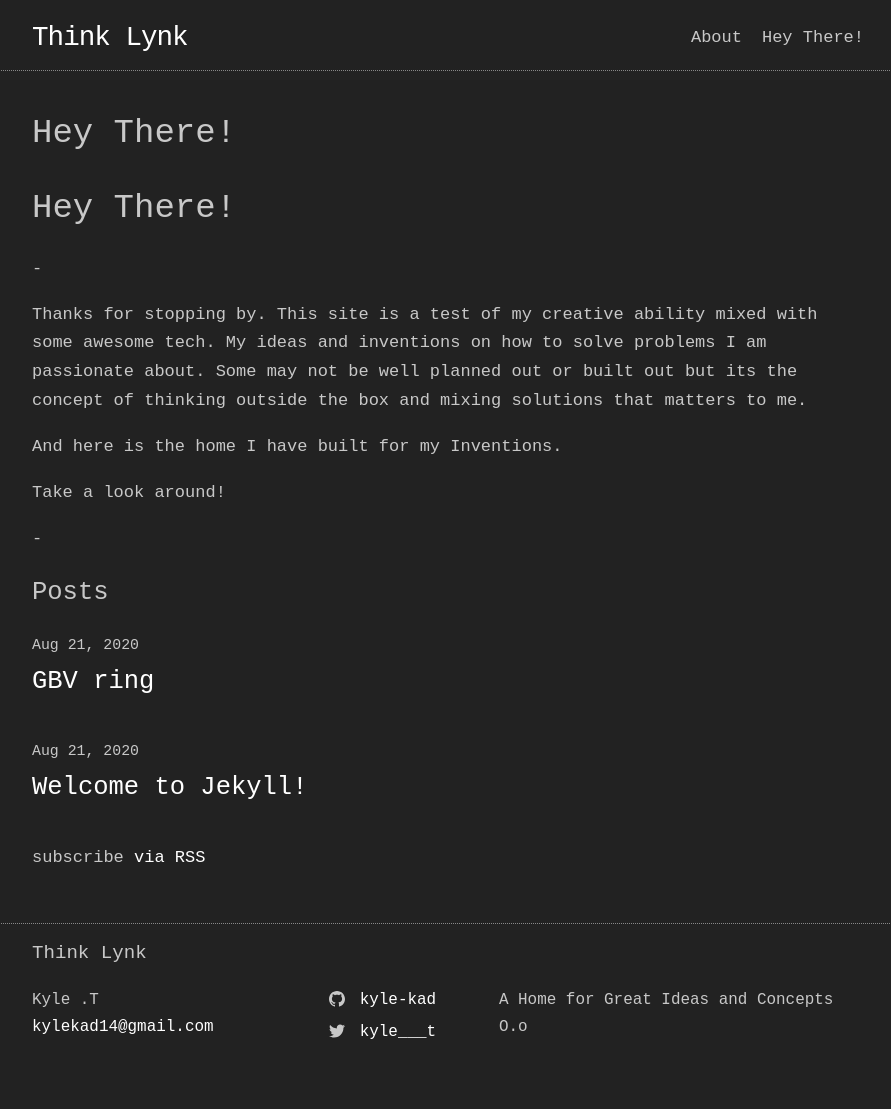
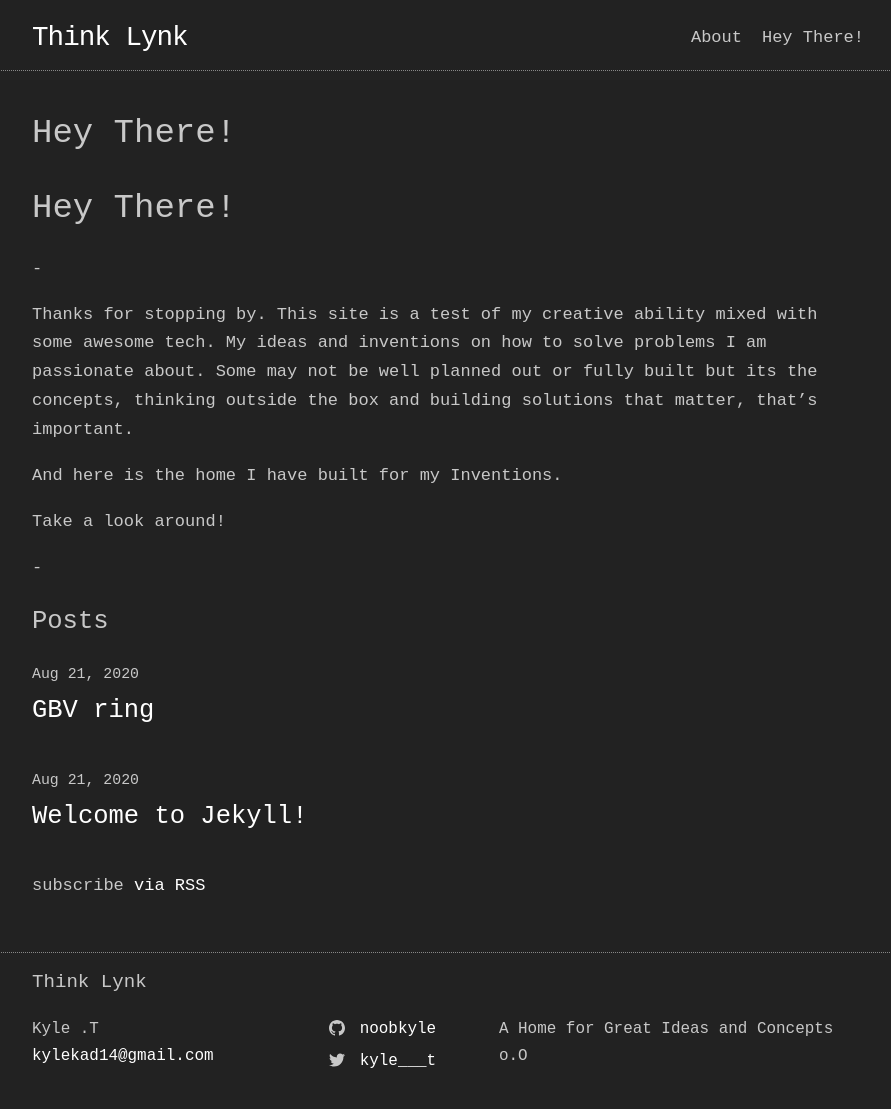
Before and after one commit to NoobKyle/ThinkLynk, a Jekyll site: the page built from index.markdown, in a window 1280 px wide. Shown: the whole page, without its empty margins (192-1083 px from the left). Built offline with Jekyll 4.4.1, drawn with Linux system fonts in a browser that asks for light colours; our own code applies the rules of GitHub Pages for plain Markdown files; before the commit the page ends 1080 px from its top, so only the background shows below that.

Commit message:
site update

```diff
--- a/_config.yml
+++ b/_config.yml
@@ -22,11 +22,11 @@ title: Think Lynk
 author: Kyle .T
 email: kylekad14@gmail.com
 description: >- # this means to ignore newlines until "baseurl:"
-    A Home for Great Ideas and Concepts O.o
+    A Home for Great Ideas and Concepts o.O
 baseurl: "/ThinkLynk" # the subpath of your site, e.g. /blog
-url: "tomjoht.github.io" # the base hostname & protocol for your site, e.g. http://example.com
+url: "noobkyle.github.io" # the base hostname & protocol for your site, e.g. http://example.com
 twitter_username: kyle___t
-github_username:  kyle-kad
+github_username:  noobkyle
 
 # Build settings
 theme: minima
--- a/_posts/2020-08-21-welcome-to-jekyll.markdown
+++ b/_posts/2020-08-21-welcome-to-jekyll.markdown
@@ -5,6 +5,9 @@ date:   2020-08-21 05:10:47 +0200
 permalink: "/gbvring"
 categories: gbv wireless
 ---
+
+![The Ring](/ThinkLynk/assets/gbvring/gbvring.jpg)
+
 You’ll find this post in your `_posts` directory. Go ahead and edit it and re-build the site to see your changes. You can rebuild the site in many different ways, but the most common way is to run `jekyll serve`, which launches a web server and auto-regenerates your site when a file is updated.
 
 Jekyll requires blog post files to be named according to the following format:
--- a/about.markdown
+++ b/about.markdown
@@ -16,6 +16,6 @@ I call it A Home For My Inventions.
 
 These are ideas of creations I would love to build out someday and I can document them here for future referencing.
 
-Take a look around and dont forget to reach out to me on Twitter.
+Take a look around and don't forget to reach out to me on Twitter.
 
 -
--- a/index.markdown
+++ b/index.markdown
@@ -10,7 +10,7 @@ layout: home
 -
 
 Thanks for stopping by. This site is a test of my creative ability mixed with some awesome tech.
-My ideas and inventions on how to solve problems I am passionate about. Some may not be well planned out or built out but its the concept of thinking outside the box and mixing solutions that matters to me.
+My ideas and inventions on how to solve problems I am passionate about. Some may not be well planned out or fully built but its the concepts, thinking outside the box and building solutions that matter, that's important.
 
 And here is the home I have built for my Inventions.
 
```
Also changed, not shown: Gemfile (line endings or trailing spaces), assets/gbvring/gbvring.jpg (added).
